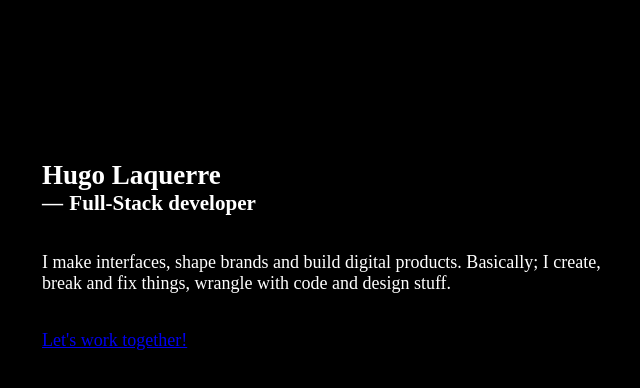
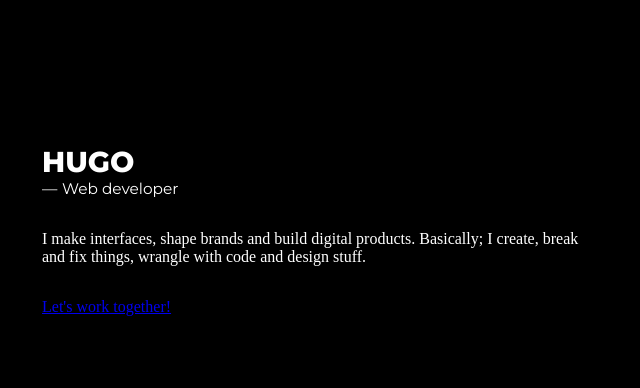
Before and after one commit to lexugo/portfolio, a Next.js app: page / in a window 1280 px wide. Shown: the top 388 px of the page, without its empty margins (78-718 px from the left). Built offline with nearby package versions, Linux system fonts and the light colour scheme.

Commit message:
Ron Everett · Glitter of the City
- Stylize the signature

```diff
--- a/pages/index.js
+++ b/pages/index.js
@@ -4,8 +4,8 @@
     return (
         <div className="welcome">
             <div className="signature">
-                <h2 className="name">Hugo Laquerre</h2>
-                <h3 className="title">Full-Stack developer</h3>
+                <h2 className="name">Hugo</h2>
+                <h3 className="title">Web developer</h3>
             </div>
             <div className="introduction">
                 <p>I make interfaces, shape brands and build digital products. Basically; I create, break and fix things, wrangle with code and design stuff.</p>
--- a/styles/global.sass
+++ b/styles/global.sass
@@ -1,4 +1,5 @@
 @import 'components/all'
+@import url('https://fonts.googleapis.com/css2?family=Montserrat:ital,wght@0,100;0,200;0,300;0,400;0,500;0,600;0,700;0,800;0,900;1,100;1,200;1,300;1,400;1,500;1,600;1,700;1,800;1,900&display=swap')
 
 body, html, *
     margin: 0
@@ -16,14 +17,26 @@
 
 .welcome
     max-width: 560px
-    margin-top: 20vh
-
-    font-size: 18px
+    margin-top: 18vh
     color: white
 
-    .title:before
-        content: "—"
-        margin-right: .3em
+
 
     div:not(:first-child)
         margin-top: 2em
+
+.signature
+    font-family: 'Montserrat', sans-serif
+    font-size: 1.2rem
+
+    .name
+        font-weight: 800
+        text-transform: uppercase
+
+    .title
+        font-weight: 400
+        font-size: .8em
+
+        &:before
+            content: "—"
+            margin-right: .3em
```
